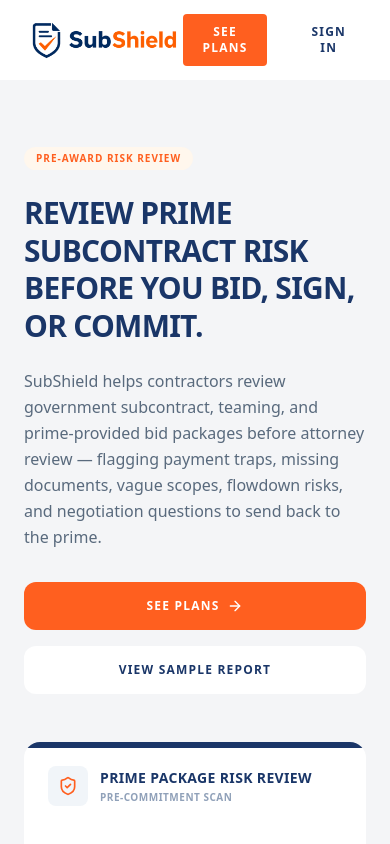
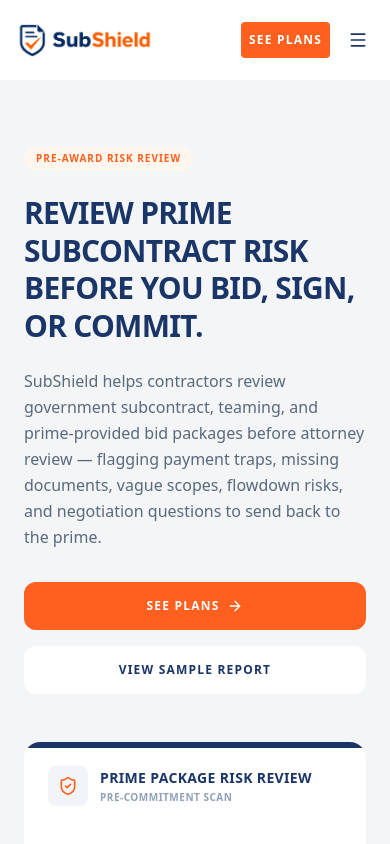
Before and after one commit to siricarsen-cmd/subshield, a Next.js app: page / in a window 390 px wide. Shown: the top 844 px of the page. Built offline with nearby package versions, Linux system fonts and the light colour scheme.

Commit message:
fix/mobile-hamburger-navigation

```diff
--- a/components/Navbar.tsx
+++ b/components/Navbar.tsx
@@ -1,17 +1,33 @@
+"use client";
+
+import { Menu, X } from "lucide-react";
 import Link from "next/link";
+import { useState } from "react";
+
+const mobileNavigationLinks = [
+  { href: "/sample-report", label: "Sample Report" },
+  { href: "/pricing", label: "Pricing" },
+  { href: "/about", label: "About" },
+  { href: "/faq", label: "FAQ" },
+  { href: "/blog", label: "Blog" },
+  { href: "/contact", label: "Contact" },
+  { href: "/login", label: "Sign In" },
+] as const;
 
 export default function Navbar() {
+  const [isMenuOpen, setIsMenuOpen] = useState(false);
+
   return (
     <nav className="bg-white text-slate-900 border-b border-slate-100 sticky top-0 z-50 shadow-sm print:hidden">
       {/* Container height is kept at h-20 to keep standard spacing alignment intact */}
-      <div className="max-w-7xl mx-auto px-6 flex justify-between items-center h-20">
+      <div className="max-w-7xl mx-auto px-3 sm:px-6 flex justify-between items-center h-20">
 
         {/* BRAND LOGO AREA */}
-        <Link href="/" className="flex items-center h-full">
+        <Link href="/" className="flex min-w-0 items-center h-full">
           <img
             src="/Clean-Logo.png"
             alt="SubShield Logo"
-            className="h-16 w-auto object-contain transition-transform group-hover:scale-102"
+            className="h-9 w-auto object-contain transition-transform group-hover:scale-102 min-[375px]:h-12 md:h-16"
           />
         </Link>
 
@@ -24,17 +40,48 @@ export default function Navbar() {
           <Link href="/contact" className="hover:text-[#FF5F1F] transition-colors">Contact</Link>
         </div>
 
-        {/* ACTIONS AREA: SEE PLANS & SIGN IN */}
-        <div className="flex items-center gap-6">
-          <Link href="/pricing" className="bg-[#FF5F1F] hover:bg-orange-600 text-white font-bold px-5 py-2.5 rounded text-xs uppercase tracking-widest transition-all shadow-sm block text-center">
+        {/* ACTIONS AREA: SEE PLANS, MOBILE MENU & SIGN IN */}
+        <div className="flex shrink-0 items-center gap-2 md:gap-6">
+          <Link href="/pricing" className="bg-[#FF5F1F] hover:bg-orange-600 text-white font-bold px-2 py-2.5 rounded text-xs uppercase tracking-widest transition-all shadow-sm block text-center min-[375px]:px-3 md:px-5">
             See Plans
           </Link>
-          <Link href="/login" className="border-2 border-[#1A3668] text-[#1A3668] hover:bg-[#1A3668] hover:text-white font-bold px-5 py-2 rounded text-xs uppercase tracking-widest transition-all shadow-sm text-center">
+          <button
+            type="button"
+            onClick={() => setIsMenuOpen((isOpen) => !isOpen)}
+            aria-expanded={isMenuOpen}
+            aria-controls="mobile-navigation"
+            aria-label={isMenuOpen ? "Close navigation menu" : "Open navigation menu"}
+            className="inline-flex h-10 w-10 items-center justify-center rounded border-2 border-[#1A3668] text-[#1A3668] hover:bg-[#1A3668] hover:text-white focus-visible:outline-none focus-visible:ring-2 focus-visible:ring-[#FF5F1F] focus-visible:ring-offset-2 md:hidden"
+          >
+            {isMenuOpen ? (
+              <X aria-hidden="true" className="h-5 w-5" />
+            ) : (
+              <Menu aria-hidden="true" className="h-5 w-5" />
+            )}
+          </button>
+          <Link href="/login" className="hidden border-2 border-[#1A3668] text-[#1A3668] hover:bg-[#1A3668] hover:text-white font-bold px-5 py-2 rounded text-xs uppercase tracking-widest transition-all shadow-sm text-center md:block">
             Sign In
           </Link>
         </div>
 
       </div>
+
+      {isMenuOpen && (
+        <div id="mobile-navigation" className="border-t border-slate-100 bg-white md:hidden">
+          <div className="max-w-7xl mx-auto flex flex-col px-3 py-3 sm:px-6">
+            {mobileNavigationLinks.map(({ href, label }) => (
+              <Link
+                key={href}
+                href={href}
+                onClick={() => setIsMenuOpen(false)}
+                className="rounded px-3 py-3 text-sm font-bold uppercase tracking-wider text-[#596A7D] hover:bg-slate-50 hover:text-[#FF5F1F] focus-visible:outline-none focus-visible:ring-2 focus-visible:ring-[#FF5F1F] focus-visible:ring-inset"
+              >
+                {label}
+              </Link>
+            ))}
+          </div>
+        </div>
+      )}
     </nav>
   );
 }
```
Also changed, not shown: 1 other file (tests, documents, lock files or other folders).
